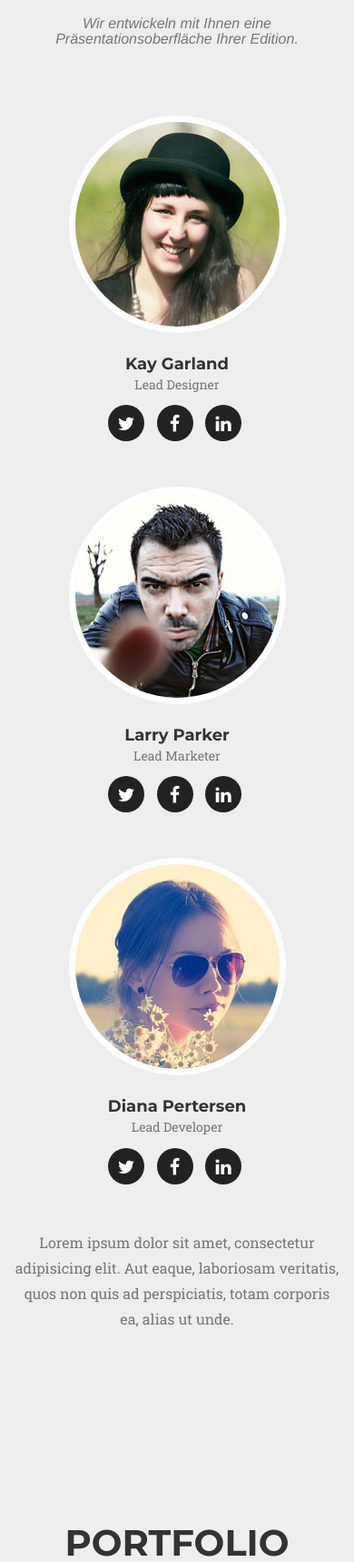
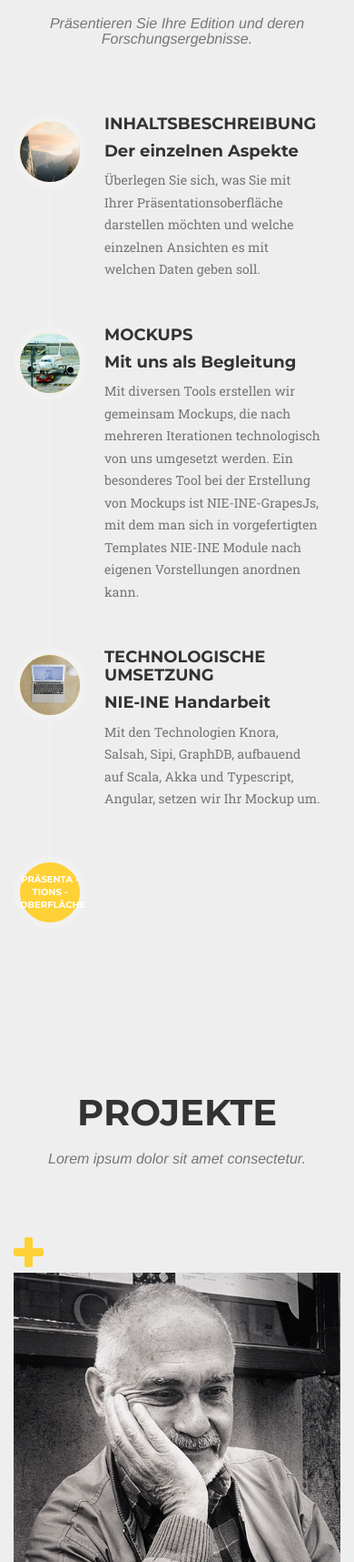
Before and after one commit to janCstoffregen/landing-page, a website: page index.html in a window 390 px wide. Shown: the part 4702-6419 px from the top of the page at 91% size. Drawn offline with nearby package versions, Linux system fonts and the light colour scheme; a web font is replaced by a local one.

Commit message:
weitere texte

```diff
--- a/index.html
+++ b/index.html
@@ -62,7 +62,7 @@
                         <a class="page-scroll" href="#daten">Daten</a>
                     </li>
                     <li>
-                        <a class="page-scroll" href="#team">Präsentation</a>
+                        <a class="page-scroll" href="#praesentation">Präsentation</a>
                     </li>
                     <li>
                         <a class="page-scroll" href="#projekte">Projekte</a>
@@ -290,65 +290,76 @@
     </section>
 
     <!-- Team Section -->
-    <section id="team" class="bg-light-gray">
+    <section id="praesentation" class="bg-light-gray">
         <div class="container">
             <div class="row">
                 <div class="col-lg-12 text-center">
                     <h2 class="section-heading">Präsentationsoberfläche</h2>
-                    <h3 class="section-subheading text-muted">Wir entwickeln mit Ihnen eine Präsentationsoberfläche
-                        Ihrer Edition.</h3>
+                    <h3 class="section-subheading text-muted">Präsentieren Sie Ihre Edition und deren Forschungsergebnisse.</h3>
                 </div>
             </div>
             <div class="row">
-                <div class="col-sm-4">
-                    <div class="team-member">
-                        <img src="img/team/1.jpg" class="img-responsive img-circle" alt="">
-                        <h4>Kay Garland</h4>
-                        <p class="text-muted">Lead Designer</p>
-                        <ul class="list-inline social-buttons">
-                            <li><a href="#"><i class="fa fa-twitter"></i></a>
-                            </li>
-                            <li><a href="#"><i class="fa fa-facebook"></i></a>
-                            </li>
-                            <li><a href="#"><i class="fa fa-linkedin"></i></a>
-                            </li>
-                        </ul>
-                    </div>
-                </div>
-                <div class="col-sm-4">
-                    <div class="team-member">
-                        <img src="img/team/2.jpg" class="img-responsive img-circle" alt="">
-                        <h4>Larry Parker</h4>
-                        <p class="text-muted">Lead Marketer</p>
-                        <ul class="list-inline social-buttons">
-                            <li><a href="#"><i class="fa fa-twitter"></i></a>
-                            </li>
-                            <li><a href="#"><i class="fa fa-facebook"></i></a>
-                            </li>
-                            <li><a href="#"><i class="fa fa-linkedin"></i></a>
-                            </li>
-                        </ul>
-                    </div>
-                </div>
-                <div class="col-sm-4">
-                    <div class="team-member">
-                        <img src="img/team/3.jpg" class="img-responsive img-circle" alt="">
-                        <h4>Diana Pertersen</h4>
-                        <p class="text-muted">Lead Developer</p>
-                        <ul class="list-inline social-buttons">
-                            <li><a href="#"><i class="fa fa-twitter"></i></a>
-                            </li>
-                            <li><a href="#"><i class="fa fa-facebook"></i></a>
-                            </li>
-                            <li><a href="#"><i class="fa fa-linkedin"></i></a>
-                            </li>
-                        </ul>
-                    </div>
-                </div>
-            </div>
-            <div class="row">
-                <div class="col-lg-8 col-lg-offset-2 text-center">
-                    <p class="large text-muted">Lorem ipsum dolor sit amet, consectetur adipisicing elit. Aut eaque, laboriosam veritatis, quos non quis ad perspiciatis, totam corporis ea, alias ut unde.</p>
+                <div class="col-lg-12">
+                    <ul class="timeline">
+                        <li>
+                            <div class="timeline-image">
+                                <img class="img-circle img-responsive" src="img/about/1.jpg" alt="">
+                            </div>
+                            <div class="timeline-panel">
+                                <div class="timeline-heading">
+                                    <h4>Inhaltsbeschreibung</h4>
+                                    <h4 class="subheading">Der einzelnen Aspekte</h4>
+                                </div>
+                                <div class="timeline-body">
+                                    <p class="text-muted">Überlegen Sie sich, was Sie mit Ihrer
+                                    Präsentationsoberfläche darstellen möchten und welche einzelnen Ansichten es mit
+                                    welchen Daten geben soll.</p>
+
+                                </div>
+                            </div>
+                        </li>
+                        <li class="timeline-inverted">
+                            <div class="timeline-image">
+                                <img class="img-circle img-responsive" src="img/about/2.jpg" alt="">
+                            </div>
+                            <div class="timeline-panel">
+                                <div class="timeline-heading">
+                                    <h4>Mockups</h4>
+                                    <h4 class="subheading">Mit uns als Begleitung</h4>
+                                </div>
+                                <div class="timeline-body">
+                                    <p class="text-muted">Mit diversen Tools erstellen wir gemeinsam
+                                    Mockups, die nach mehreren Iterationen technologisch von uns umgesetzt
+                                    werden. Ein besonderes Tool bei der Erstellung von Mockups ist NIE-INE-GrapesJs,
+                                    mit dem man sich in vorgefertigten Templates NIE-INE Module
+                                    nach eigenen Vorstellungen anordnen kann.</p>
+                                </div>
+                            </div>
+                        </li>
+                        <li>
+                            <div class="timeline-image">
+                                <img class="img-circle img-responsive" src="img/about/3.jpg" alt="">
+                            </div>
+                            <div class="timeline-panel">
+                                <div class="timeline-heading">
+                                    <h4>Technologische Umsetzung</h4>
+                                    <h4 class="subheading">NIE-INE Handarbeit</h4>
+                                </div>
+                                <div class="timeline-body">
+                                    <p class="text-muted">Mit den Technologien Knora, Salsah, Sipi,
+                                        GraphDB, aufbauend auf Scala, Akka und Typescript, Angular,
+                                        setzen wir Ihr Mockup um.
+                                    </p>
+                                </div>
+                            </div>
+                        </li>
+                        <li class="timeline-inverted">
+                            <div class="timeline-image">
+                                <h4>Präsenta - tions -
+                                    <br>Oberfläche</h4>
+                            </div>
+                        </li>
+                    </ul>
                 </div>
             </div>
         </div>
@@ -359,7 +370,7 @@
         <div class="container">
             <div class="row">
                 <div class="col-lg-12 text-center">
-                    <h2 class="section-heading">Portfolio</h2>
+                    <h2 class="section-heading">Projekte</h2>
                     <h3 class="section-subheading text-muted">Lorem ipsum dolor sit amet consectetur.</h3>
                 </div>
             </div>
@@ -371,11 +382,11 @@
                                 <i class="fa fa-plus fa-3x"></i>
                             </div>
                         </div>
-                        <img src="img/portfolio/roundicons.png" class="img-responsive" alt="">
+                        <img src="img/portfolio/raeber.png" class="img-responsive" alt="">
                     </a>
                     <div class="portfolio-caption">
-                        <h4>Round Icons</h4>
-                        <p class="text-muted">Graphic Design</p>
+                        <h4>Kuno Raeber - Historisch-kritische Online-Edition</h4>
+                        <p class="text-muted">Walter Morgenthaler</p>
                     </div>
                 </div>
                 <div class="col-md-4 col-sm-6 portfolio-item">
@@ -385,7 +396,7 @@
                                 <i class="fa fa-plus fa-3x"></i>
                             </div>
                         </div>
-                        <img src="img/portfolio/startup-framework.png" class="img-responsive" alt="">
+                        <img src="img/portfolio/raeber.png" class="img-responsive" alt="">
                     </a>
                     <div class="portfolio-caption">
                         <h4>Startup Framework</h4>
@@ -399,52 +410,10 @@
                                 <i class="fa fa-plus fa-3x"></i>
                             </div>
                         </div>
-                        <img src="img/portfolio/treehouse.png" class="img-responsive" alt="">
+                        <img src="img/portfolio/raeber.png" class="img-responsive" alt="">
                     </a>
                     <div class="portfolio-caption">
                         <h4>Treehouse</h4>
-                        <p class="text-muted">Website Design</p>
-                    </div>
-                </div>
-                <div class="col-md-4 col-sm-6 portfolio-item">
-                    <a href="#portfolioModal4" class="portfolio-link" data-toggle="modal">
-                        <div class="portfolio-hover">
-                            <div class="portfolio-hover-content">
-                                <i class="fa fa-plus fa-3x"></i>
-                            </div>
-                        </div>
-                        <img src="img/portfolio/golden.png" class="img-responsive" alt="">
-                    </a>
-                    <div class="portfolio-caption">
-                        <h4>Golden</h4>
-                        <p class="text-muted">Website Design</p>
-                    </div>
-                </div>
-                <div class="col-md-4 col-sm-6 portfolio-item">
-                    <a href="#portfolioModal5" class="portfolio-link" data-toggle="modal">
-                        <div class="portfolio-hover">
-                            <div class="portfolio-hover-content">
-                                <i class="fa fa-plus fa-3x"></i>
-                            </div>
-                        </div>
-                        <img src="img/portfolio/escape.png" class="img-responsive" alt="">
-                    </a>
-                    <div class="portfolio-caption">
-                        <h4>Escape</h4>
-                        <p class="text-muted">Website Design</p>
-                    </div>
-                </div>
-                <div class="col-md-4 col-sm-6 portfolio-item">
-                    <a href="#portfolioModal6" class="portfolio-link" data-toggle="modal">
-                        <div class="portfolio-hover">
-                            <div class="portfolio-hover-content">
-                                <i class="fa fa-plus fa-3x"></i>
-                            </div>
-                        </div>
-                        <img src="img/portfolio/dreams.png" class="img-responsive" alt="">
-                    </a>
-                    <div class="portfolio-caption">
-                        <h4>Dreams</h4>
                         <p class="text-muted">Website Design</p>
                     </div>
                 </div>
```
Also changed, not shown: img/portfolio/raeber.png (added).
